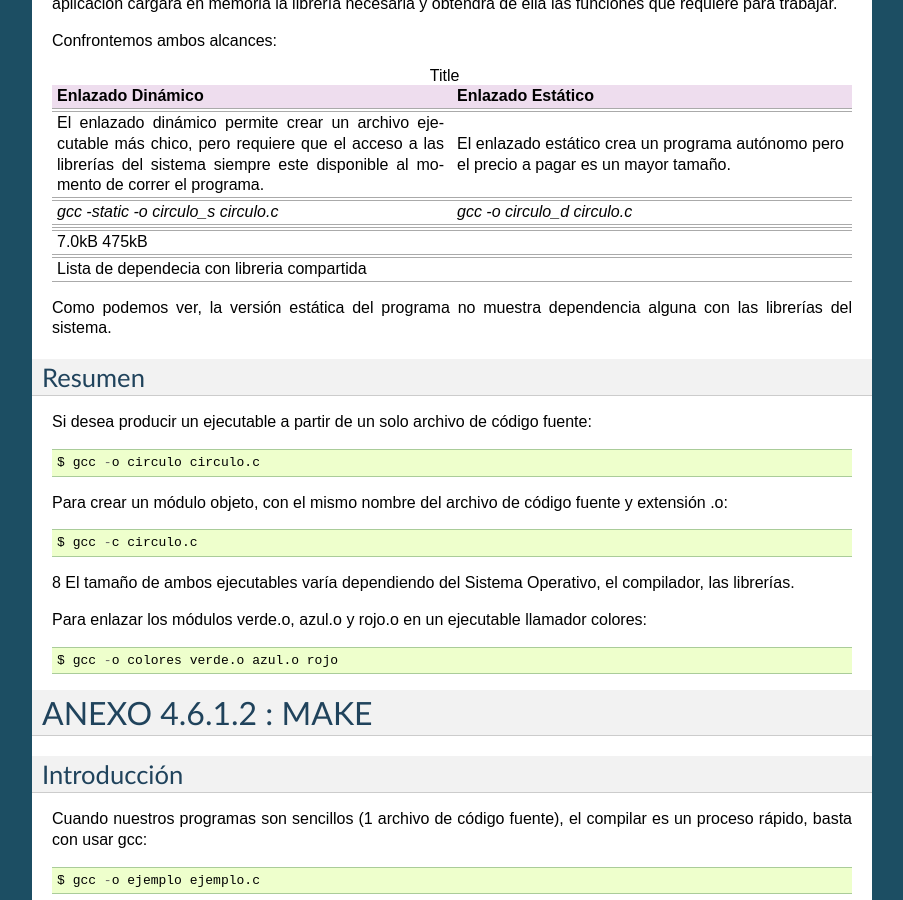
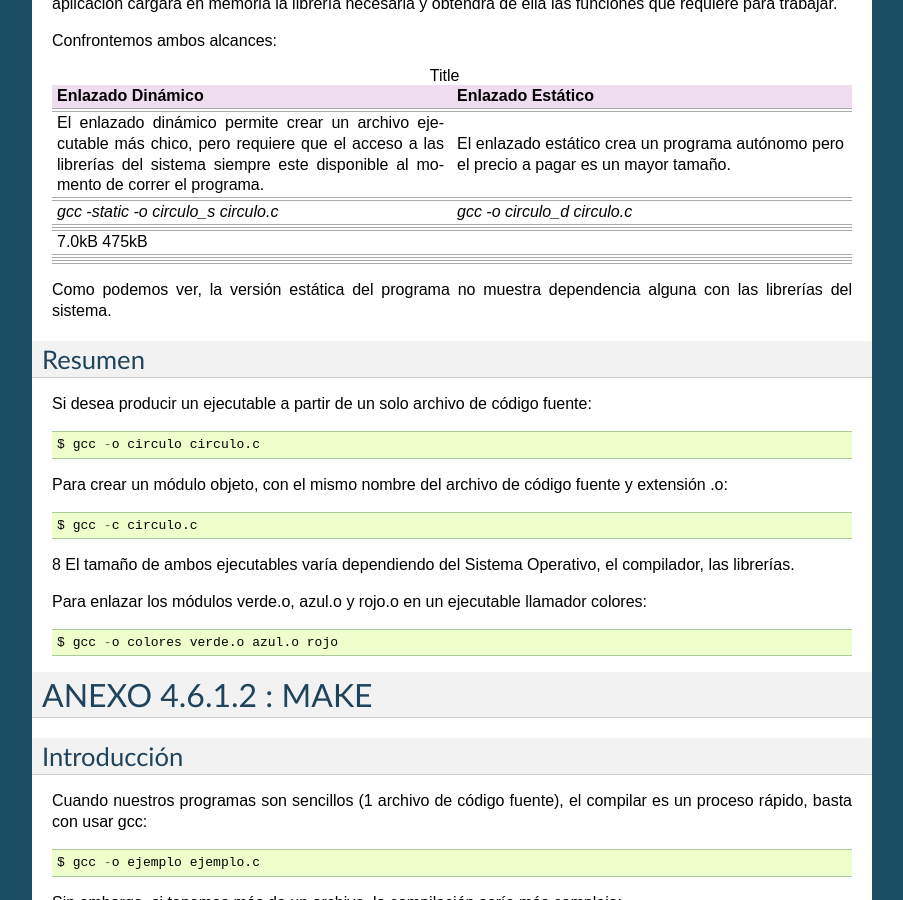
Before and after one commit to misaelnieto/programacion_gtk, a Sphinx documentation site: the page built from docs/005-gcc.rst, in a window 1280 px wide and 900 px high, scrolled down 5318 px. Shown: the whole window, without its empty margins (198-1101 px from the left). Built offline with Sphinx 7.4.7, drawn with Linux system fonts in a browser that asks for light colours; formulas are drawn with MathJax 3.

Commit message:
Moar changes

```diff
--- a/docs/005-gcc.rst
+++ b/docs/005-gcc.rst
@@ -377,10 +377,10 @@ Confrontemos ambos alcances:
      -
    * -
      -
-   * - Lista de dependecia con libreria compartida
+   * -
      -
-
-
+   * -
+     -
 
 
 Como podemos ver, la versión estática del programa no muestra dependencia alguna con las
```
